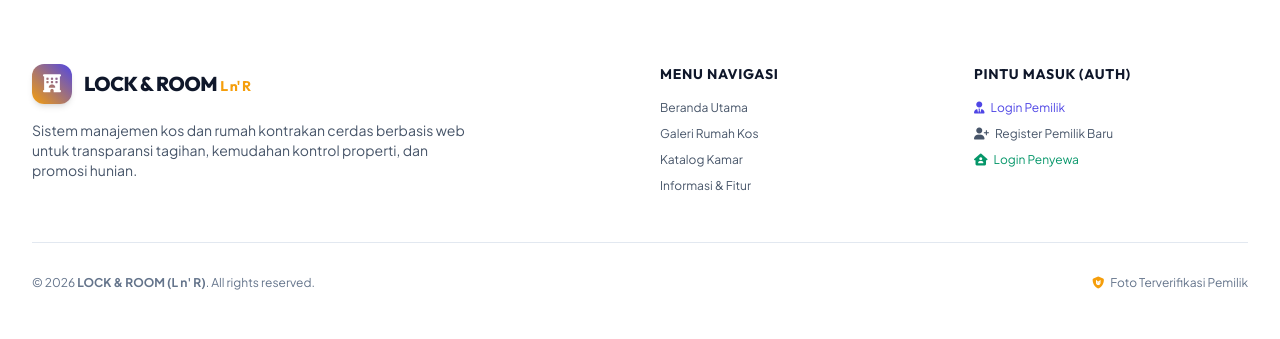
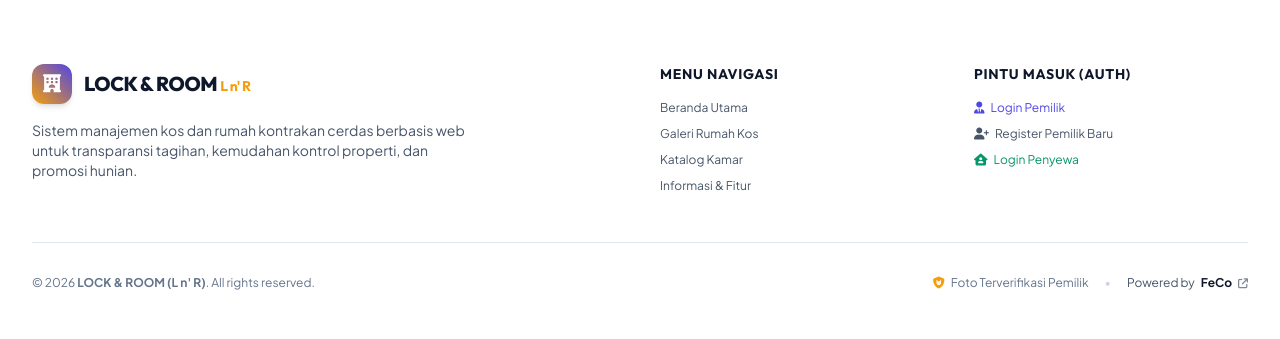
Before and after one commit to fepscode/lockroom, a PHP site: page / in a window 1280 px wide. Shown: the part 1942-2281 px from the top of the page. Run offline with PHP 8.4, Linux system fonts and the light colour scheme; data that the repository does not hold is empty; some libraries are stand-ins or nearby versions.

Commit message:
Add Powered by FeCo link to fepscode.my.id in footers and fix closing script tag

```diff
--- a/index.php
+++ b/index.php
@@ -77,6 +77,7 @@ if ($pdo) {
                 }
             }
         }
+    </script>
     <link rel="manifest" href="manifest.json">
     <meta name="theme-color" content="#4f46e5">
     <meta name="apple-mobile-web-app-capable" content="yes">
@@ -600,8 +601,14 @@ if ($pdo) {
 
             <div class="pt-8 flex flex-col sm:flex-row items-center justify-between text-xs text-slate-500 gap-4">
                 <div>&copy; <?= date('Y') ?> <strong>LOCK & ROOM (L n' R)</strong>. All rights reserved.</div>
-                <div class="flex items-center gap-4">
+                <div class="flex items-center gap-4 flex-wrap justify-center">
                     <span class="text-slate-500 dark:text-slate-400"><i class="fa-solid fa-shield-cat text-amber-500 mr-1"></i> Foto Terverifikasi Pemilik</span>
+                    <span class="text-slate-300 dark:text-slate-700 hidden sm:inline">•</span>
+                    <a href="https://fepscode.my.id" target="_blank" rel="noopener noreferrer" class="inline-flex items-center gap-1.5 text-slate-600 dark:text-slate-400 hover:text-indigo-600 dark:hover:text-cyan-400 transition-colors group">
+                        <span>Powered by</span>
+                        <strong class="font-extrabold text-slate-900 dark:text-white group-hover:text-indigo-600 dark:group-hover:text-cyan-400 transition-colors">FeCo</strong>
+                        <i class="fa-solid fa-arrow-up-right-from-square text-[10px] opacity-70 group-hover:translate-x-0.5 group-hover:-translate-y-0.5 transition-transform"></i>
+                    </a>
                 </div>
             </div>
         </div>
--- a/owner/footer.php
+++ b/owner/footer.php
@@ -2,7 +2,10 @@
 
         <!-- Footer Desktop -->
         <footer class="p-6 border-t border-slate-200 dark:border-slate-800 text-center text-xs text-slate-500 hidden md:block">
-            &copy; <?= date('Y') ?> <strong>LOCK & ROOM (L n' R)</strong> — Panel Pengelolaan Pemilik Kos & Kontrakan.
+            <div>&copy; <?= date('Y') ?> <strong>LOCK & ROOM (L n' R)</strong> — Panel Pengelolaan Pemilik Kos & Kontrakan.</div>
+            <div class="mt-1 text-[11px]">
+                Powered by <a href="https://fepscode.my.id" target="_blank" rel="noopener noreferrer" class="font-extrabold text-indigo-600 dark:text-cyan-400 hover:underline">FeCo</a>
+            </div>
         </footer>
     </div>
 
--- a/tenant/footer.php
+++ b/tenant/footer.php
@@ -2,7 +2,10 @@
 
         <!-- Footer Desktop -->
         <footer class="p-6 border-t border-slate-200 dark:border-slate-800 text-center text-xs text-slate-500 hidden md:block">
-            &copy; <?= date('Y') ?> <strong>LOCK & ROOM (L n' R)</strong> — Panel Penghuni Kos & Kontrakan.
+            <div>&copy; <?= date('Y') ?> <strong>LOCK & ROOM (L n' R)</strong> — Panel Penghuni Kos & Kontrakan.</div>
+            <div class="mt-1 text-[11px]">
+                Powered by <a href="https://fepscode.my.id" target="_blank" rel="noopener noreferrer" class="font-extrabold text-emerald-600 dark:text-emerald-400 hover:underline">FeCo</a>
+            </div>
         </footer>
     </div>
 
```
